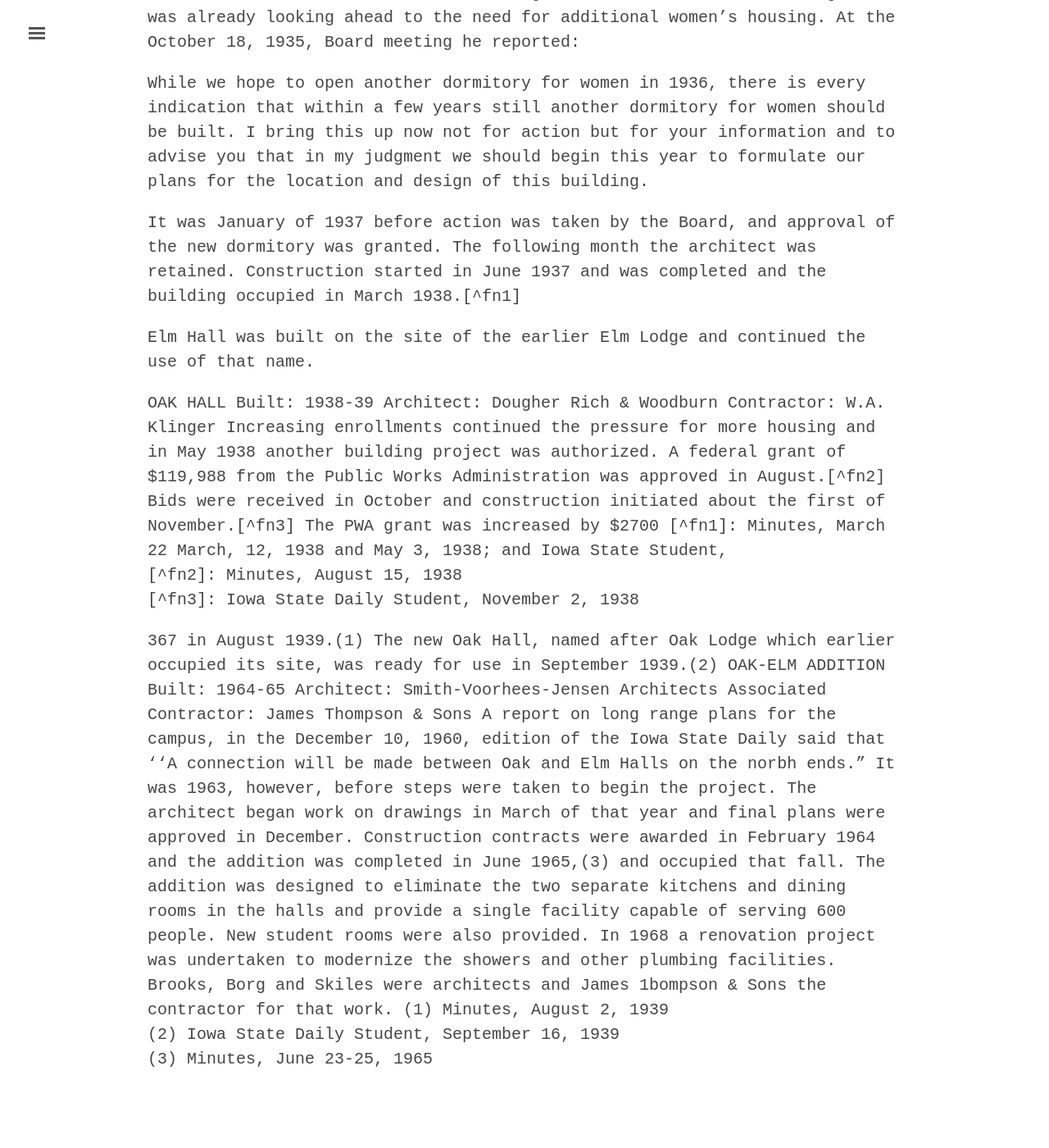
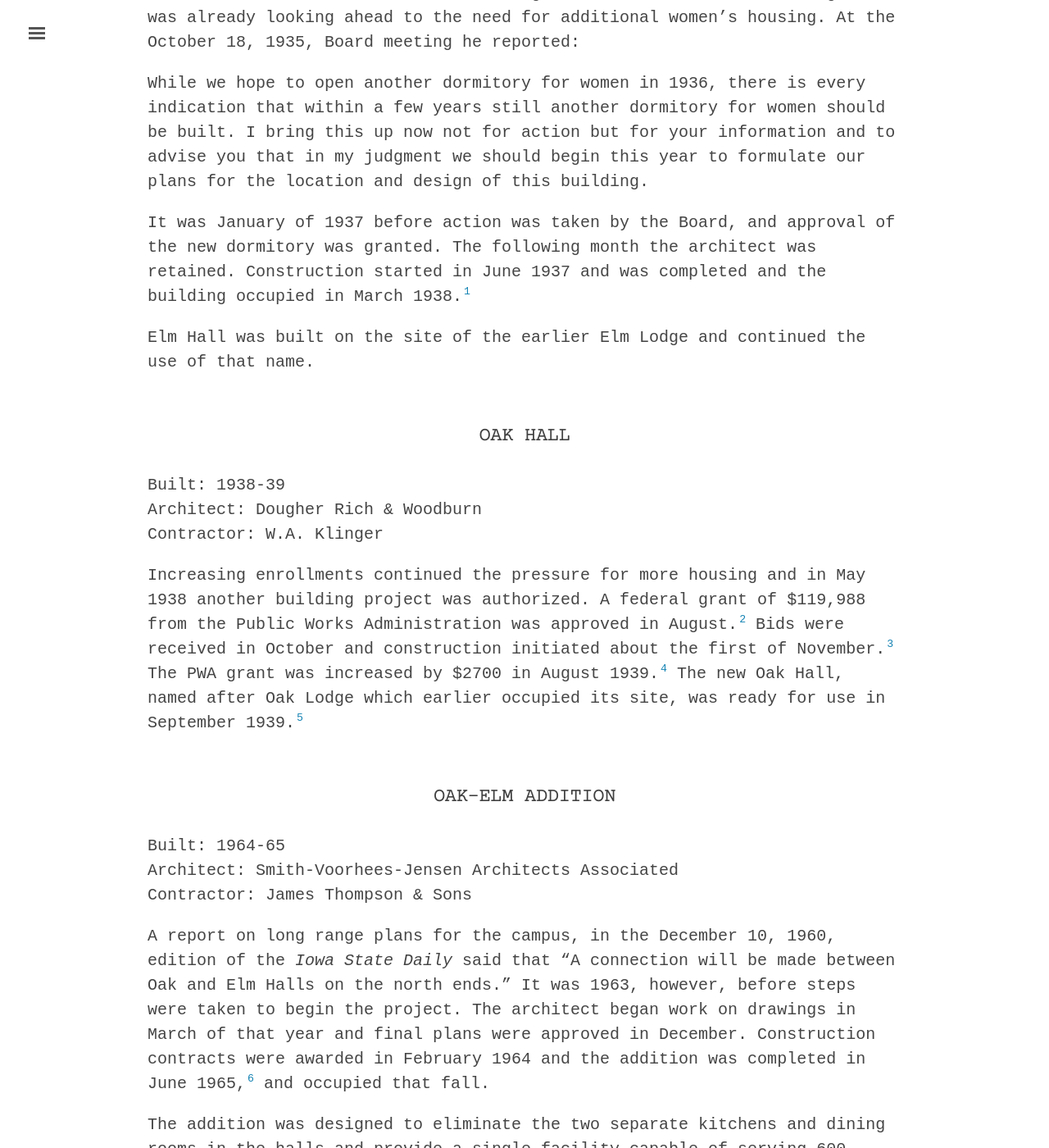
Before and after one commit to emanderson811/day-edition, a Jekyll site: the page built from _texts/buildings/156day-oak-elm-halls.md, in a window 1280 px wide and 1400 px high, scrolled down 562 px. Shown: the whole window at 82% size. Built offline with Jekyll 4.4.1, drawn with Linux system fonts in a browser that asks for light colours; some of the changed text lies outside the part shown.

Commit message:
Update 156day-oak-elm-halls.md

```diff
--- a/_texts/buildings/156day-oak-elm-halls.md
+++ b/_texts/buildings/156day-oak-elm-halls.md
@@ -31,21 +31,36 @@
 
 Elm Hall was built on the site of the earlier Elm Lodge and continued the use of that name.
 
-OAK HALL
-Built: 1938-39 Architect: Dougher Rich & Woodburn Contractor: W.A. Klinger
-Increasing enrollments continued the pressure for more housing and in May 1938 another building project was authorized. A federal grant of $119,988 from the Public Works Administration was approved in August.[^fn2] Bids were received in October and construction initiated about the first of November.[^fn3] The PWA grant was increased by $2700
-[^fn1]:  Minutes, March 22 March, 12, 1938  and May 3, 1938;  and  Iowa  State Student,
-[^fn2]:  Minutes, August 15,  1938
-[^fn3]:  Iowa State Daily Student,  November  2,  1938
+## OAK HALL
 
-367
-in August 1939.(1) The new Oak Hall, named after Oak Lodge which earlier occupied its site, was ready for use in September 1939.(2)
-OAK-ELM ADDITION
-Built: 1964-65 Architect: Smith-Voorhees-Jensen Architects Associated Contractor: James Thompson & Sons
-A report on long range plans for the campus, in the December 10, 1960, edition of the Iowa State Daily said that ''A connection will be made between Oak and Elm Halls on the norbh ends." It was 1963, however, before steps were taken to begin the project. The architect began work on drawings in March of that year and final plans were approved in December. Construction contracts were awarded in February 1964 and the addition was completed in June 1965,(3) and occupied that fall.
+<p>Built: 1938-39 <br>
+Architect: Dougher Rich & Woodburn <br>
+Contractor: W.A. Klinger </p>
+
+Increasing enrollments continued the pressure for more housing and in May 1938 another building project was authorized. A federal grant of $119,988 from the Public Works Administration was approved in August.[^fn2] Bids were received in October and construction initiated about the first of November.[^fn3] The PWA grant was increased by $2700 in August 1939.[^fn4] The new Oak Hall, named after Oak Lodge which earlier occupied its site, was ready for use in September 1939.[^fn5]
+
+[^fn1]: Minutes, March 22 and May 3, 1938; and Iowa State Student, March, 12, 1938
+
+[^fn2]: Minutes, August 15,  1938
+
+[^fn3]: Iowa State Daily Student,  November  2,  1938
+
+
+## OAK-ELM ADDITION
+
+<p>Built: 1964-65 <br>
+Architect: Smith-Voorhees-Jensen Architects Associated <br>
+Contractor: James Thompson & Sons </p>
+
+A report on long range plans for the campus, in the December 10, 1960, edition of the *Iowa State Daily* said that "A connection will be made between Oak and Elm Halls on the north ends." It was 1963, however, before steps were taken to begin the project. The architect began work on drawings in March of that year and final plans were approved in December. Construction contracts were awarded in February 1964 and the addition was completed in June 1965,[^fn6] and occupied that fall.
+
 The addition was designed to eliminate the two separate kitchens and dining rooms in the halls and provide a single facility capable of
 serving 600 people. New student rooms were also provided.
-In 1968 a renovation project was undertaken to modernize the showers and other plumbing facilities. Brooks, Borg and Skiles were architects and James 1bompson & Sons the contractor for that work.
-(1)  Minutes, August 2,  1939
-(2)  Iowa State Daily Student, September 16,  1939
-(3)  Minutes,  June  23-25,  1965
+
+In 1968 a renovation project was undertaken to modernize the showers and other plumbing facilities. Brooks, Borg and Skiles were architects and James Tbompson & Sons the contractor for that work.
+
+[^fn4]:  Minutes, August 2,  1939
+
+[^fn5]:  Iowa State Daily Student, September 16,  1939
+
+[^fn6]:  Minutes,  June  23-25,  1965
```
